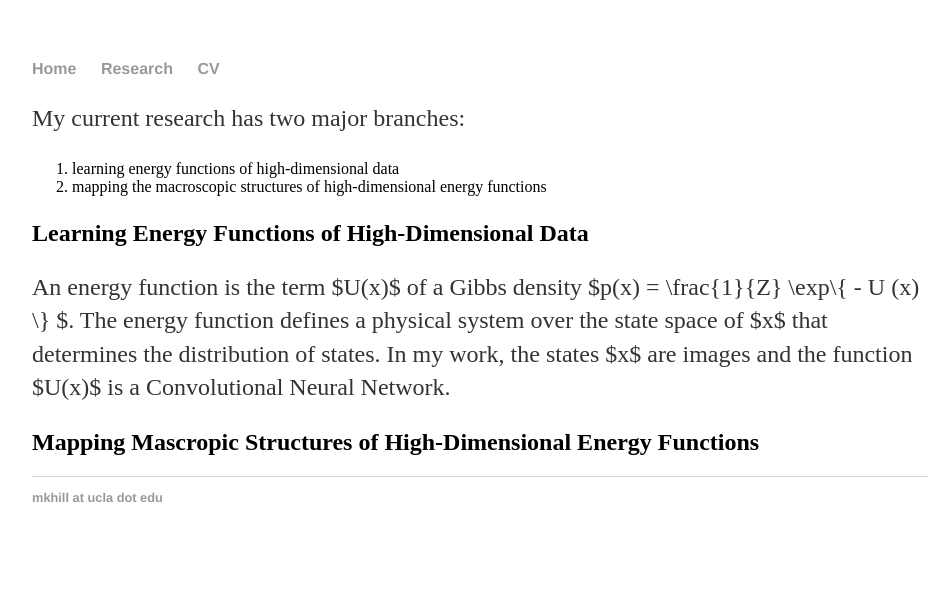
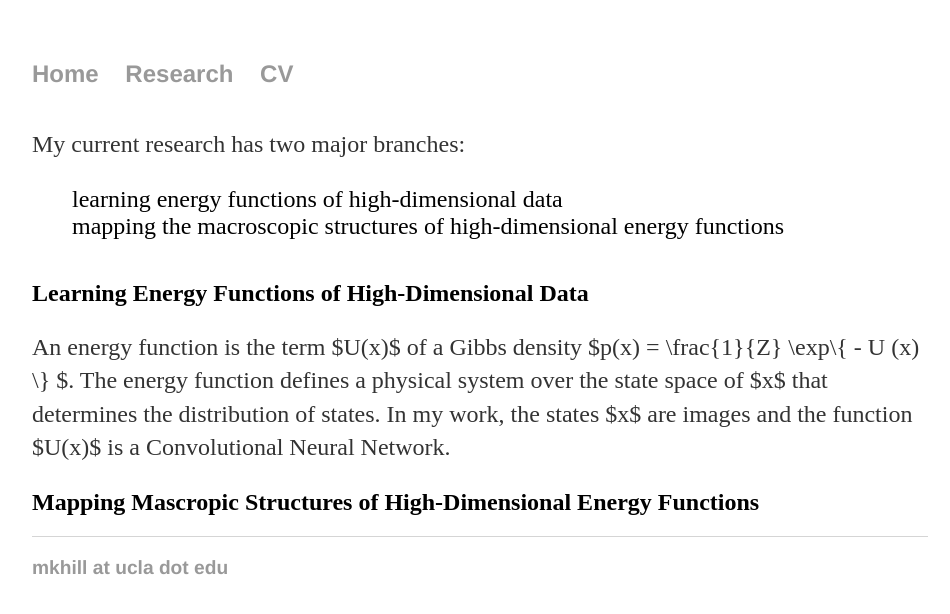
Before and after one commit to point0bar1/point0bar1.github.io, a Jekyll site: the page built from research/index.html, in a window 1280 px wide. Shown: the top 614 px of the page, without its empty margins (160-1110 px from the left). Built offline with Jekyll 4.4.1, drawn with Linux system fonts in a browser that asks for light colours.

Commit message:
Update main.css

```diff
--- a/css/main.css
+++ b/css/main.css
@@ -33,11 +33,20 @@ footer {
     font-size: .8em;
 }
 
-ul.posts {
+ul {
     margin: 20px auto 40px;
     font-size: 1.5em;
 }
 
-ul.posts li {
+ul li {
     list-style: none;
 }
+
+ol {
+    margin: 20px auto 40px;
+    font-size: 1.5em;
+}
+
+ol li {
+    list-style: none;
+}
```
